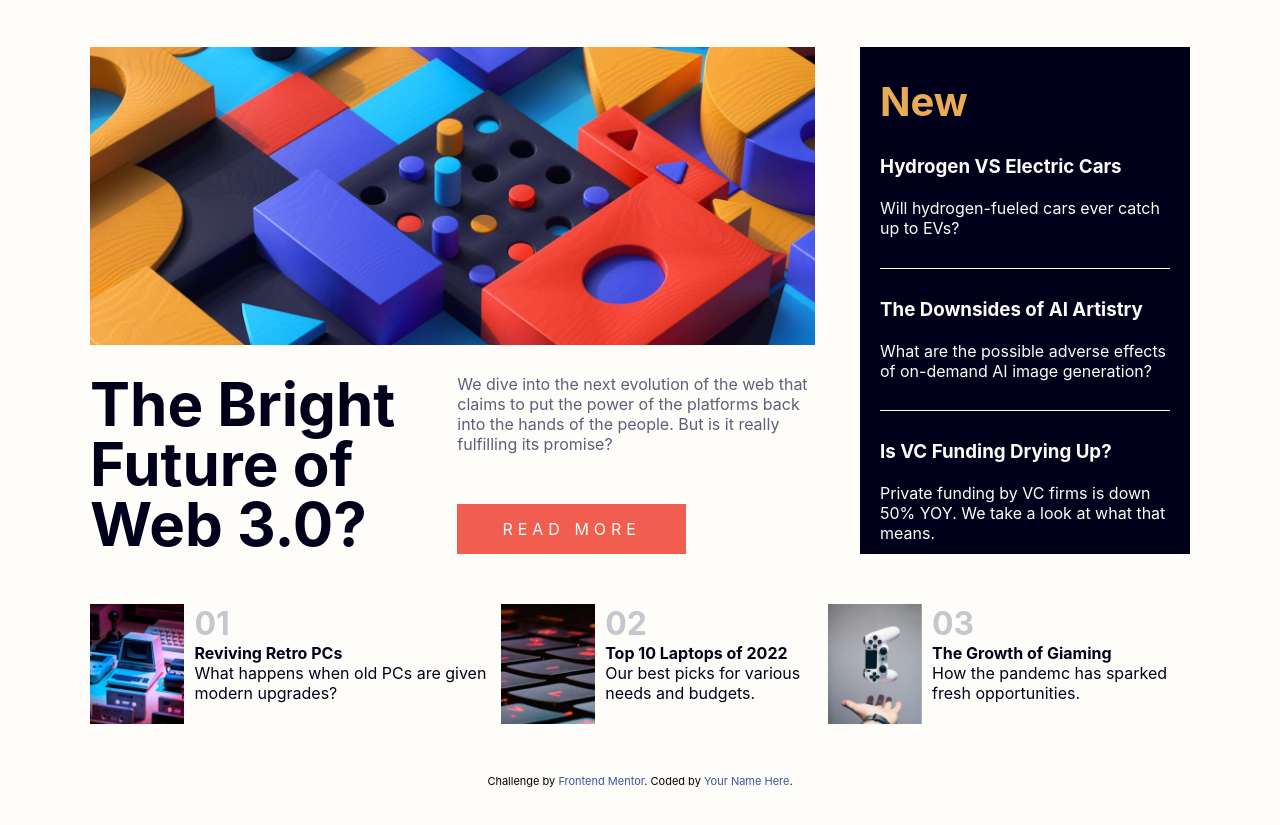
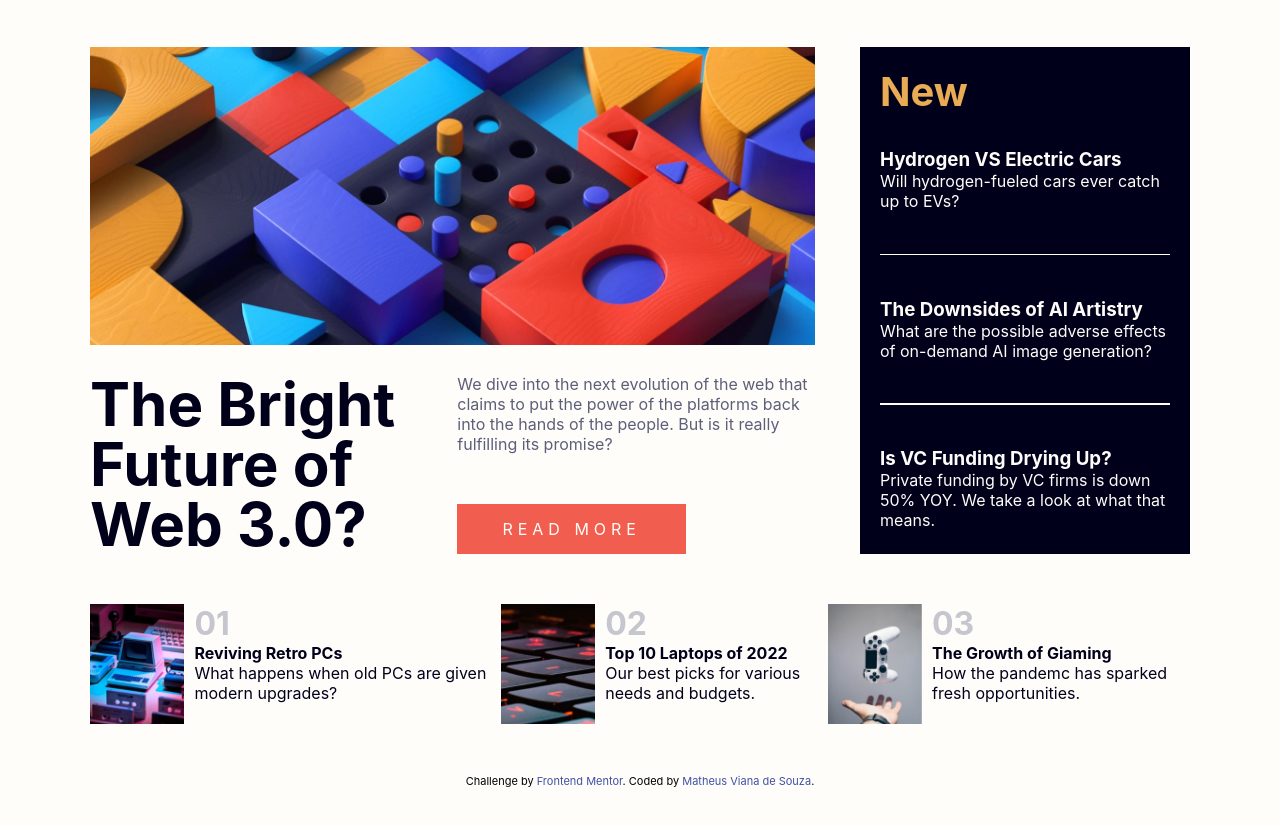
Before and after one commit to vianaV19/news-homepage, a plain HTML site: page index.html in a window 1280 px wide. Shown: the part 127-952 px from the top of the page. Drawn offline with nearby package versions, Linux system fonts and the light colour scheme; a web font is replaced by a local one.

Commit message:
some fixes

```diff
--- a/assets/css/style.css
+++ b/assets/css/style.css
@@ -21,7 +21,7 @@ body {
 }
 
 .spacer {
-    height: 0.5px;
+    height: 1.5px;
     width: auto;
     background-color: var(--Off-white);
 }
@@ -40,9 +40,13 @@ body {
 }
 
 .navbar .nav-button button span {
-
+    transition: 300ms;
     font-size: 34px;
     color: var(--Very-dark-blue);
+}
+
+.navbar .nav-button button span:hover {
+    color: var(--Soft-orange);
 }
 
 .navbar .nav-button {
@@ -93,6 +97,11 @@ main #navbar-aside .btn-wrapper {
 
 main #navbar-aside #close-btn span {
     font-size: 48px;
+    transition: 300ms;
+}
+
+main #navbar-aside #close-btn span:hover {
+    color: var(--Soft-orange);
 }
 
 main #navbar-aside ul {
@@ -171,7 +180,7 @@ main .news .content .btn {
 /* ASIDE NEWS STYLE START*/
 main .news-aside {
     background-color: var(--Very-dark-blue);
-    padding: 30px 20px;
+    padding: 20px 20px 80px 20px;
 }
 
 main .news-aside h2 {
@@ -179,7 +188,7 @@ main .news-aside h2 {
     color: var(--Soft-orange);
 }
 
-main .news-aside h3 {
+main .news-aside h2 {
     margin-bottom: 20px;
 }
 
@@ -196,6 +205,7 @@ main .news-aside .news-list {
     flex-direction: column;
     justify-content: space-evenly;
     height: 100%;
+    gap: 30px;
 }
 
 /* ASIDE NEWS STYLE FINAL*/
@@ -222,10 +232,15 @@ main .news-aside .news-list {
 
 @media (max-width:527px) {
 
+    :where(main .news-wrapper, main .news-wrapper .news, .bottom-news, .news .content) {
+        flex-direction: column;
+    }
+
     body {
-        padding: 50px 0 ;
+        padding: 50px 0;
         overflow-x: hidden;
     }
+
     main #navbar-aside.show {
         right: 0;
         display: block;
@@ -256,13 +271,11 @@ main .news-aside .news-list {
         gap: 50px;
     }
 
-    :where(main .news-wrapper, main .news-wrapper .news, .bottom-news, .news .content) {
-        flex-direction: column;
-    }
-
     .navbar .nav-button {
         display: block;
     }
+
+
 
     main .news-wrapper .news .content {
         height: auto;
--- a/index.html
+++ b/index.html
@@ -161,7 +161,9 @@
             </li>
 
 
-            <div class="spacer"></div>
+            <li>
+              <div class="spacer"></div>
+            </li>
 
             <li>
               <a href="">
@@ -172,7 +174,9 @@
 
             </li>
 
-            <div class="spacer"></div>
+            <li>
+              <div class="spacer"></div>
+            </li>
 
             <li>
               <a href="">
@@ -227,10 +231,13 @@
     </div>
   </main>
 
-  <div class="attribution">
-    Challenge by <a href="https://www.frontendmentor.io?ref=challenge" target="_blank">Frontend Mentor</a>.
-    Coded by <a href="#">Your Name Here</a>.
-  </div>
+  <footer>
+    <div class="attribution">
+      Challenge by <a href="https://www.frontendmentor.io?ref=challenge" target="_blank">Frontend Mentor</a>.
+      Coded by <a href="#">Matheus Viana de Souza</a>.
+    </div>
+  </footer>
+
 </body>
 
 </html>
```
